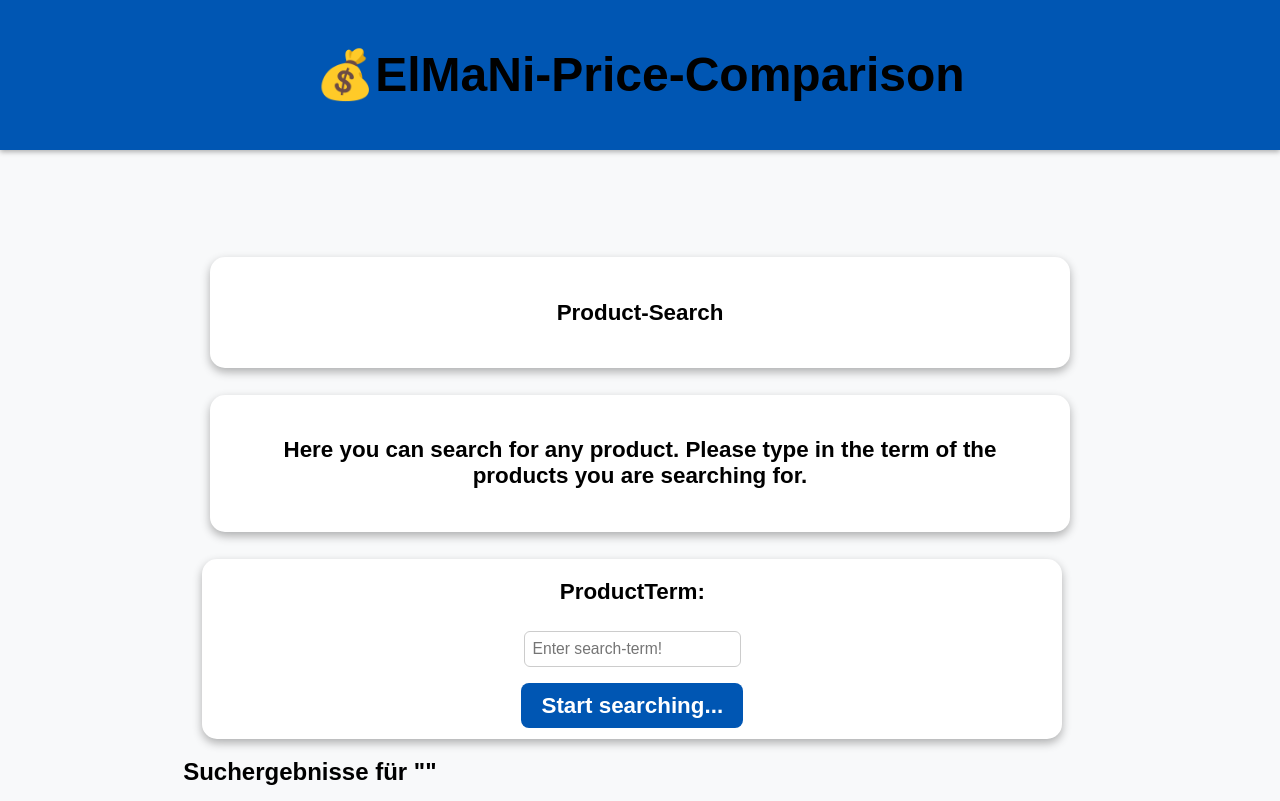
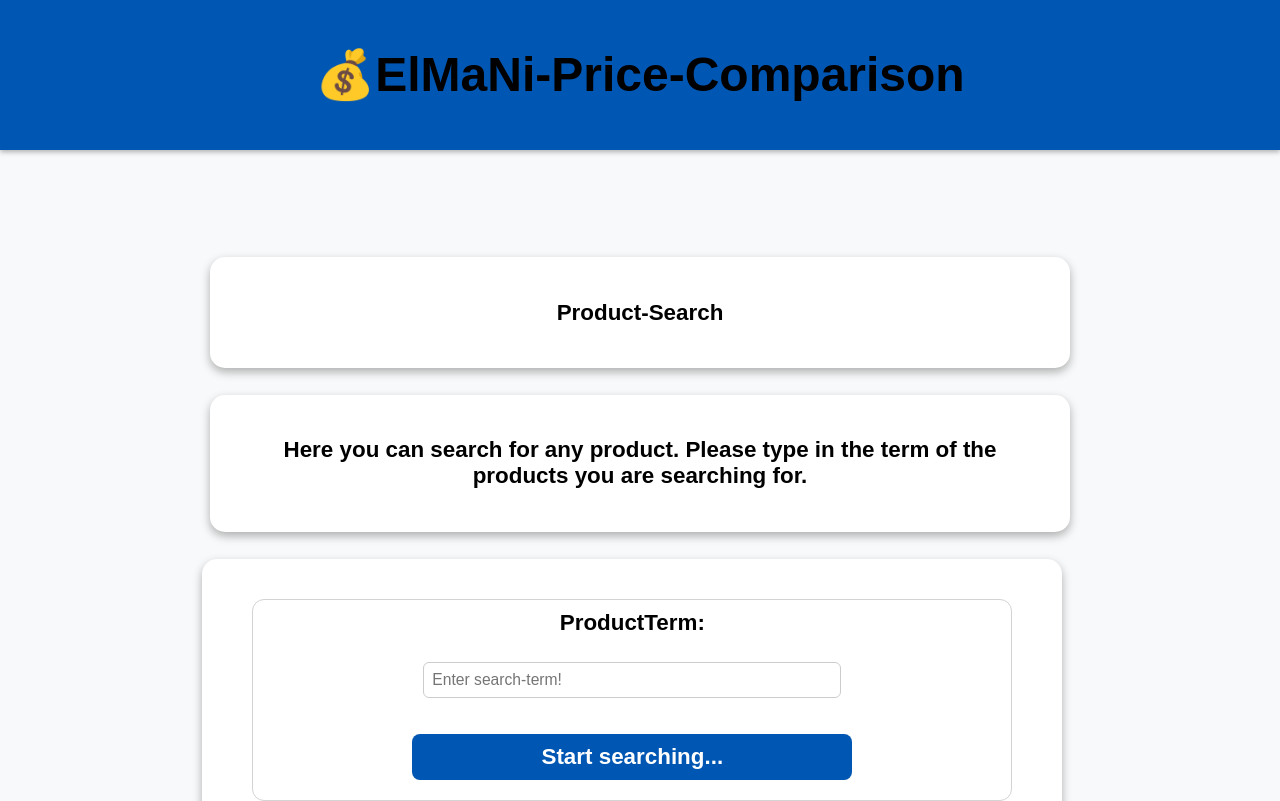
Before and after one commit to EllaWiesel/Web-Programmierung-SPA, an Angular app: page /LinkProductsearch in a window 1280 px wide. Shown: the top 801 px of the page. Built offline with nearby package versions, Linux system fonts and the light colour scheme.

Commit message:
fixed routing to productserach.component.html

```diff
--- a/src/app/app.component.html
+++ b/src/app/app.component.html
@@ -8,13 +8,14 @@
 </div>
 
 <div class="containerBorder roundedCorners">
- <span class="ContainerItem">
+ <span class="containerItem">
    <form class="textFormatLarge">
     <label for="query">ProductTerm:</label>
      <br/><br/>
      <input type="text" [(ngModel)]="searchTerm" placeholder="Enter search-term!" id="query" name="query" class="formatTextInput" required>
      <br/><br/>
      <a [routerLink]="['/LinkProductsearch']" [queryParams]="{ q: searchTerm }" id="submitBtn">Start searching...</a>
+
    </form>
  </span>
 </div>
--- a/src/app/productSearch/productsearch.component.ts
+++ b/src/app/productSearch/productsearch.component.ts
@@ -3,14 +3,14 @@ import { Component, OnInit } from '@angular/core';
 import { ActivatedRoute } from '@angular/router';
 import { CommonModule } from '@angular/common';
 import { ProductSearchService } from './productsearch.service';
-
+import { FormsModule } from '@angular/forms';
 
 
 
 @Component({
   selector: 'an-productsearch',
   standalone: true,
-  imports: [CommonModule],
+  imports: [CommonModule, FormsModule],
   templateUrl: './productsearch.component.html',
   styleUrl: './productsearch.component.css'
 })
--- a/src/app/productSearch/productsearch.service.ts
+++ b/src/app/productSearch/productsearch.service.ts
@@ -4,11 +4,11 @@ import { Observable } from 'rxjs';
 
 @Injectable({ providedIn: 'root' })
 export class ProductSearchService {
-  private apiUrl = 'https://bff-webprogrammierung-6322597a0426.herokuapp.com/api/search';
+  private apiUrl = 'https://bff-webprogrammierung-6322597a0426.herokuapp.com/api/search?';
 
   constructor(private http: HttpClient) {}
 
   searchProducts(query: string): Observable<any[]> {
-    return this.http.get<any[]>(this.apiUrl, { params: { query } });
+    return this.http.get<any[]>(this.apiUrl,  { params: { query } });
   }
 }
--- a/src/styles.css
+++ b/src/styles.css
@@ -138,7 +138,8 @@ footer a:hover {
     padding: 8px;
     border: 1px solid #ccc;
     border-radius: 6px;
-    width: 90%;
+    width: 80%;
+    max-width: 400px;
 }
 
 label
@@ -155,9 +156,10 @@ label
     border-radius: 8px;
     font-size: 1em;
     cursor: pointer;
-    width: 40%;
+    width: 80%;
     min-width: 200px;
     text-decoration: none;
+    max-width: 400px;
 }
 
 #submitBtn:hover
```
